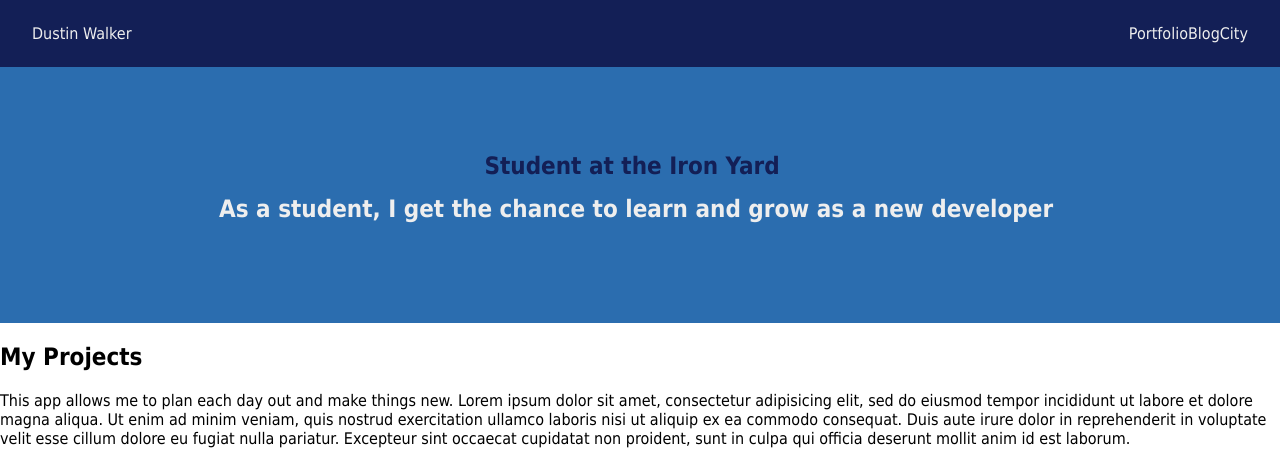
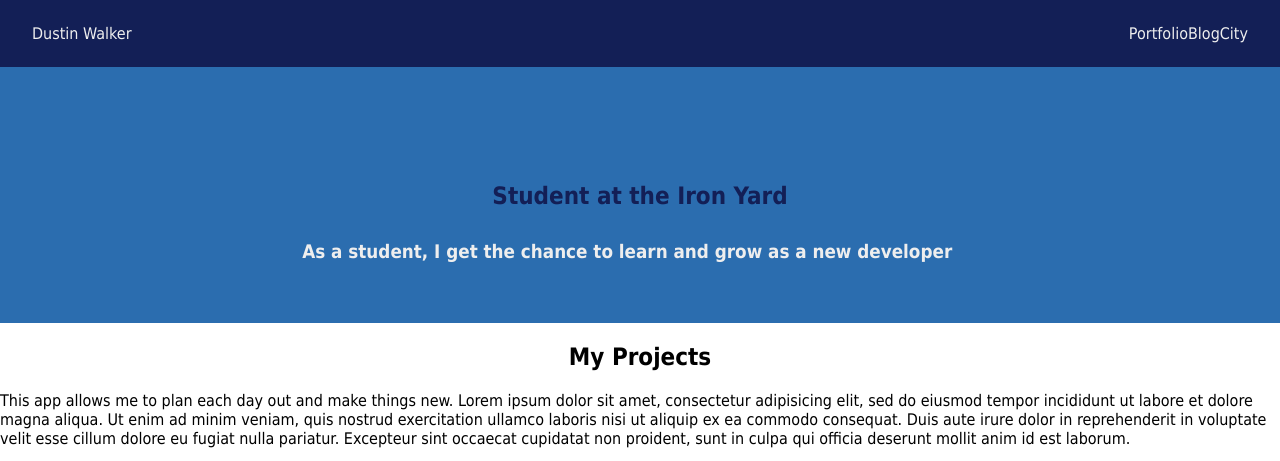
Before and after one commit to DustinJWalker/07-portfolio, a website: page public/index.html in a window 1280 px wide. Shown: the top 461 px of the page. Drawn offline with nearby package versions, Linux system fonts and the light colour scheme; files that its build step writes are made by us from their sources.

Commit message:
centered h1 text

```diff
--- /dev/null
+++ b/main.scss
@@ -0,0 +1,12 @@
+// main content
+.container  {
+max-width:  65rem;
+}
+
+.title  {
+  text-align: center;
+}
+.main-content__grid {
+
+
+}
--- a/public/index.html
+++ b/public/index.html
@@ -24,17 +24,14 @@
 
   <section class="hero">
     <h1 class="hero-big__text">Student at the Iron Yard</h1>
-      <h2 class="hero-small__text">As a student, I get the chance to learn and grow as a new developer</h2>
+      <h3 class="hero-small__text">As a student, I get the chance to learn and grow as a new developer</h3>
     </section>
 
-    <section calss="main-content">
+    <section calss="container">
 
-      <div class="main-content__title">
-        <h1 class="My Projects"</h1>
-        </div>
 
       <div class="main-content__grid">
-        <h1 class="main-content__grid--title">
+        <h1 class="title">
           My Projects
         </h1>
         <p class="main-content__grid--paragraph">
--- a/styles/app.scss
+++ b/styles/app.scss
@@ -6,3 +6,4 @@
 @import 'box-sizing';
 @import 'nav';
 @import 'hero';
+@import 'main';
--- a/styles/hero.scss
+++ b/styles/hero.scss
@@ -8,19 +8,19 @@
 }
 
 .hero-big__text {
-  position: relative;
-  top: 36%;
-  left: 24%;
+  position: absolute;
+  top:  22%;
+  left: 50%;
 
- transform: translate(60%, 30%);
+ transform: translate(-50%, -50%);
   color: #131f56;
   z-index: 2;
 }
 
 .hero-small__text {
-  position: relative;
-  bottom: 40%;
-  right:  19%;
+  position: absolute;
+  top: 29%;
+  left:  49%;
   color: #eee;
-  transform: translate(20%, 50%);
+  transform: translate(-50%, -50%);
 }
```
